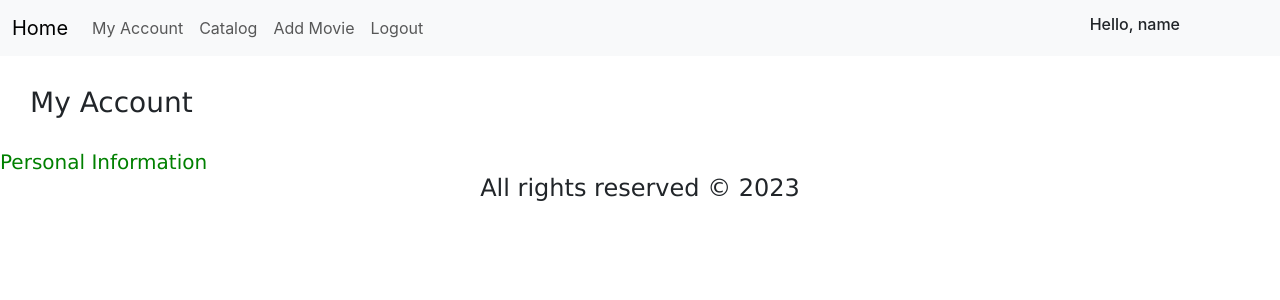
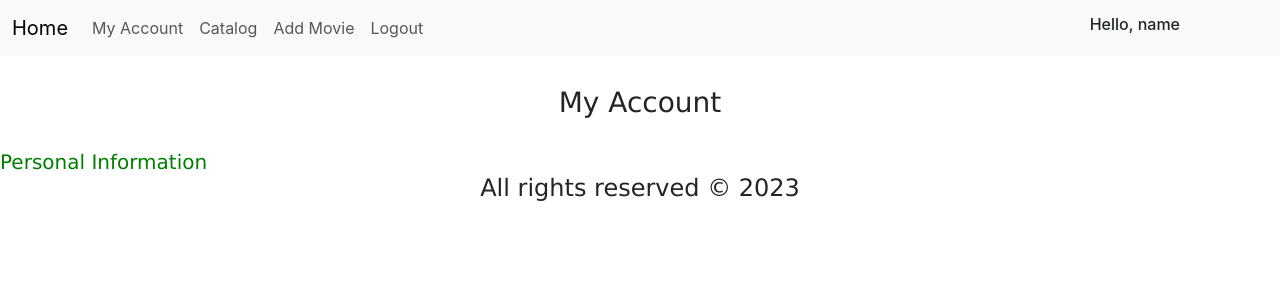
Before and after one commit to EmilPopovski24/react-course-project, a React (Create React App) app: page /account in a window 1280 px wide. Shown: the top 300 px of the page. Built offline with nearby package versions, Linux system fonts and the light colour scheme; no server answers; sample sign-in values are in the browser's storage.

Commit message:
update Account visibility

```diff
--- a/src/components/Account/Account.css
+++ b/src/components/Account/Account.css
@@ -2,7 +2,6 @@
     margin:0
 } */
 
-h3{
-    margin:auto;
+.profile-header{
     text-align: center
 }
--- a/src/components/Account/Account.js
+++ b/src/components/Account/Account.js
@@ -1,4 +1,4 @@
-
+import "./Account.css";
 
 export const Account = () => {
     return (
```
